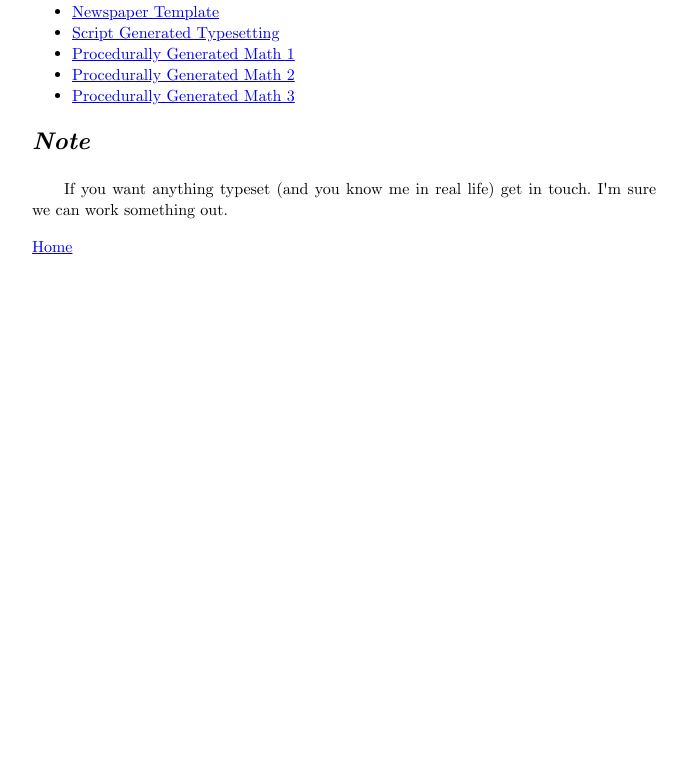
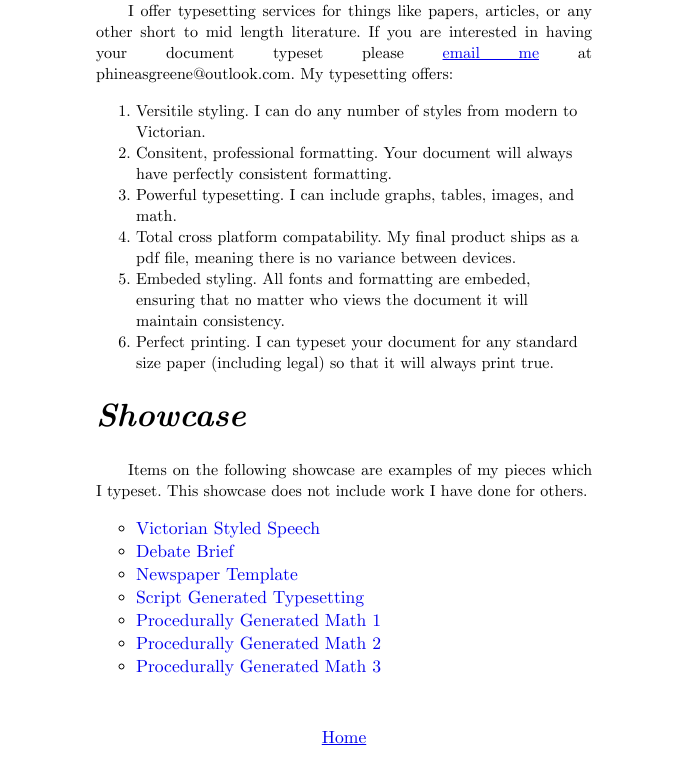
Before and after one commit to PhineasGreene/pg-site, a plain HTML site: page showcase.html in a window 1280 px wide. Shown: the part 707-1489 px from the top of the page, without its empty margins (296-983 px from the left). Before the commit the page ends 973 px from the top, so only its background shows below. Drawn offline with Linux system fonts and the light colour scheme.

Commit message:
small tweeks and updated typesetting page

```diff
--- a/Swarm.js
+++ b/Swarm.js
@@ -106,7 +106,7 @@ Fish.prototype.overlap=function(){
 
 var fish=[];
 
-for(var i=0; i<1000; i++){
+for(var i=0; i<10000; i++){
 	fish.push(new Fish());
 }
 
--- a/showcase.html
+++ b/showcase.html
@@ -21,7 +21,24 @@
 			</div>
 		</div>
 
-		<h1>Typesetting Showcase</h1>
+		<h1>Typesetting</h1>
+
+		<p>
+			I offer typesetting services for things like papers, articles, or any other short to mid length literature. If you are interested in having your document typeset please <a href="mailto:phineasgreene@outlook.com">email me</a> at phineasgreene@outlook.com. My typesetting offers:
+
+			<ol>
+				<li>Versitile styling. I can do any number of styles from modern to Victorian.</li>
+				<li>Consitent, professional formatting. Your document will always have perfectly consistent formatting.</li>
+				<li>Powerful typesetting. I can include graphs, tables, images, and math.</li>
+				<li>Total cross platform compatability. My final product ships as a pdf file, meaning there is no variance between devices.</li>
+				<li>Embeded styling. All fonts and formatting are embeded, ensuring that no matter who views the document it will maintain consistency.</li>
+				<li>Perfect printing. I can typeset your document for any standard size paper (including legal) so that it will always print true.</li>
+			</ol>
+		</p>
+
+		<h1>Showcase</h1>
+
+		<p>Items on the following showcase are examples of my pieces which I typeset. This showcase does not include work I have done for others.</p>
 
 		<ul>
 			<li><a href="./Showcase/Fantasy/fantasylatex.pdf">Victorian Styled Speech</a></li>
@@ -33,9 +50,6 @@
 			<li><a href="./Showcase/Math/three.pdf">Procedurally Generated Math 3</a></li>
 		</ul>
 
-		<h2>Note</h2>
-		<p>If you want anything typeset (and you know me in real life) get in touch. I'm sure we can work something out.<p>
-
 		<footer>
 		<a href="./index.html">Home</a>
 		</footer>
--- a/style.css
+++ b/style.css
@@ -54,8 +54,8 @@
 
 body {
 	text-align:left;
-	padding-left: 25%;
-	padding-right: 25%;
+	padding-left: 30%;
+	padding-right: 30%;
 	padding-top: 5%;
 	background-color: white;
 	color: black;
@@ -71,6 +71,35 @@ p {
 	text-indent: 2em;
 	text-align: justify;
 	text-justify: inter-word;
+}
+
+ul {
+	list-style-type: circle;
+}
+
+footer {
+	text-align:center;
+	margin-top:3em;
+	margin-bottom:2em;
+}
+
+footer a {
+	font-size:1.1em;
+}
+
+ul a {
+	padding-left:0;
+	text-decoration:none;
+	font-size:1.1em;
+	transition: padding-left 0.5s;
+}
+
+ul a:hover {
+	padding-left:0.5em;
+}
+
+.canvas{
+	text-align:center;
 }
 
 .quote{
```
Also changed, not shown: index.html (+2 -1 lines), sims.html (+8 -0 lines), Capture.JPG (added).
